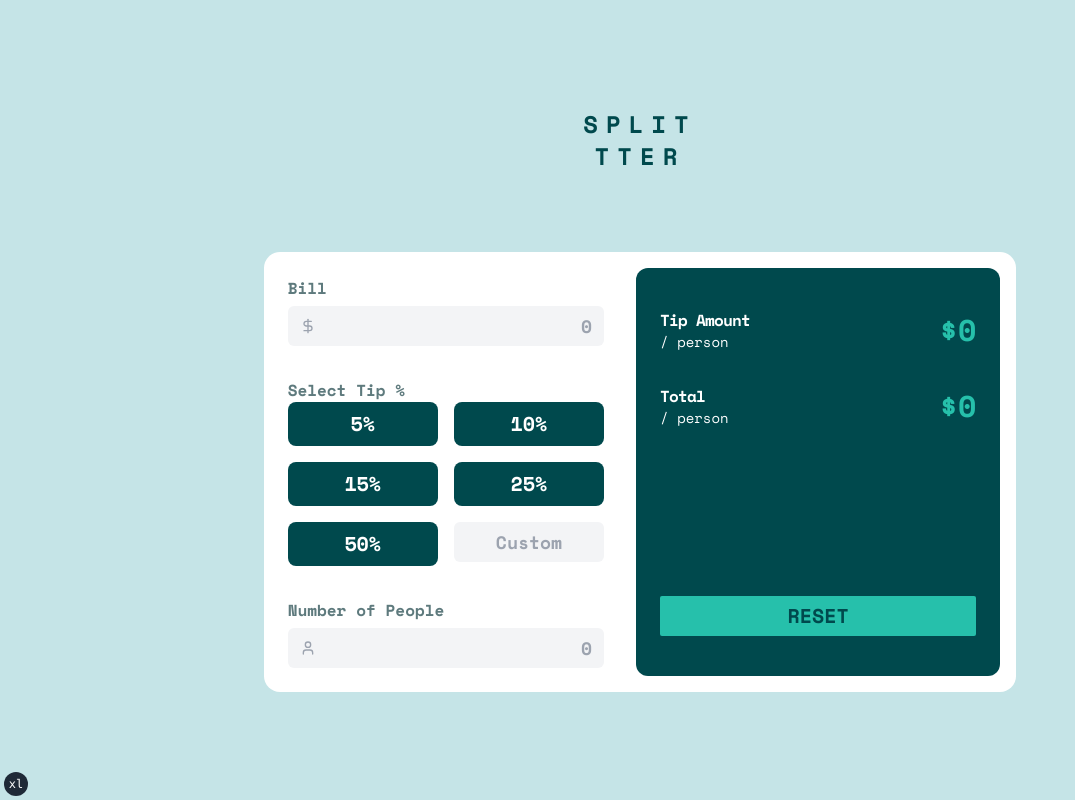
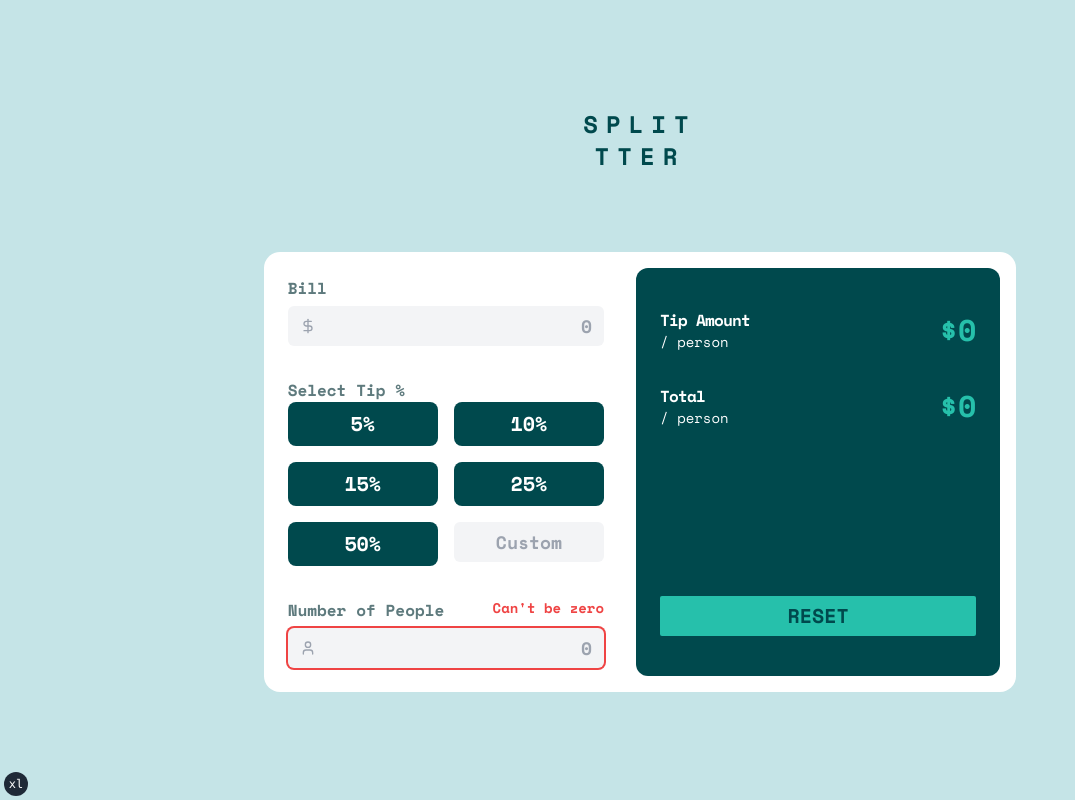
Before and after one commit to mohamedhadia/split-tter, a Next.js app: page / in a window 1280 px wide. Shown: the whole page, without its empty margins (0-1075 px from the left). Built offline with nearby package versions, Linux system fonts and the light colour scheme.

Commit message:
feat(form): add form functionality

```diff
--- a/app/page.tsx
+++ b/app/page.tsx
@@ -1,6 +1,6 @@
 "use client"
 
-import { useState } from "react"
+import { useMemo, useState } from "react"
 
 import { Button } from "@/components/ui/button"
 import TipForm from "@/components/TipForm"
@@ -13,6 +13,29 @@ export default function IndexPage() {
     noOfPeople: "",
     custom: "",
   })
+  const [nOpeopleError, setNOpeopleError] = useState<string | null>(null)
+
+  const tipPerPerson = useMemo(() => {
+    // use custom tip value if selected
+    if (tipValue === 0)
+      return Number(formData.bill) * (Number(formData.custom) / 100)
+    // Calculate tip per person
+    return Number(formData.bill) * (tipValue / 100)
+  }, [tipValue, formData.bill, formData.custom])
+
+  const totalPaid = useMemo(() => {
+    // Validate input
+    const noOfPeople = Number(formData.noOfPeople)
+    if (formData.noOfPeople === "" || noOfPeople === 0) {
+      setNOpeopleError("Can't be zero")
+      return 0
+    } else {
+      setNOpeopleError(null)
+    }
+
+    // Calculate total amount to be paid
+    return tipPerPerson * noOfPeople + Number(formData.bill)
+  }, [tipPerPerson, formData.noOfPeople, formData.bill])
 
   const handleTipSelect = (tip: number) => {
     setTipValue(tip)
@@ -30,7 +53,6 @@ export default function IndexPage() {
       setTipValue(0)
     }
   }
-  console.log(formData, tipValue, "formData")
   return (
     <section className="grid h-screen place-items-center items-center gap-6 pb-8 pt-6 lg:container md:py-10">
       <div className="flex max-w-[980px] flex-col items-center gap-20">
@@ -48,12 +70,13 @@ export default function IndexPage() {
               handleTipSelect={handleTipSelect}
               handleChange={handleChange}
               formData={formData}
+              nOpeopleError={nOpeopleError}
             />
           </div>
           <div className="flex flex-1 flex-col justify-between space-y-8 rounded-xl bg-secondary p-6 py-10">
             <div className="space-y-8">
-              <TipRow name="Tip Amount" amount={0} />
-              <TipRow name="Total" amount={0} />
+              <TipRow name="Tip Amount" amount={tipPerPerson ?? 0} />
+              <TipRow name="Total" amount={totalPaid ?? 0} />
             </div>
             <Button
               onClick={() => {
--- a/components/TipForm.tsx
+++ b/components/TipForm.tsx
@@ -14,6 +14,7 @@ type Props = {
   setTipValue: (tip: number) => void
   handleTipSelect: (tip: number) => void
   handleChange: (e: React.ChangeEvent<HTMLInputElement>) => void
+  nOpeopleError: string | null
   formData: {
     bill: string
     noOfPeople: string
@@ -26,6 +27,7 @@ export default function TipForm({
   setTipValue,
   handleTipSelect,
   handleChange,
+  nOpeopleError,
   formData,
 }: Props) {
   return (
@@ -75,9 +77,14 @@ export default function TipForm({
         </div>
       </div>
       <div className="mt-4 grid w-full items-center gap-1.5">
-        <Label htmlFor="bill" className="text-md font-bold text-accent">
-          Number of People
-        </Label>
+        <div className="flex justify-between">
+          <Label htmlFor="bill" className="text-md font-bold text-accent">
+            Number of People
+          </Label>
+          {nOpeopleError && (
+            <p className="text-sm font-bold text-red-500">{nOpeopleError}</p>
+          )}
+        </div>
         <Input
           type="text"
           id="noOfPeople"
@@ -86,6 +93,7 @@ export default function TipForm({
           onChange={handleChange}
           placeholder="0"
           Icon={User}
+          error={nOpeopleError ? true : false}
         />
       </div>
     </>
```
